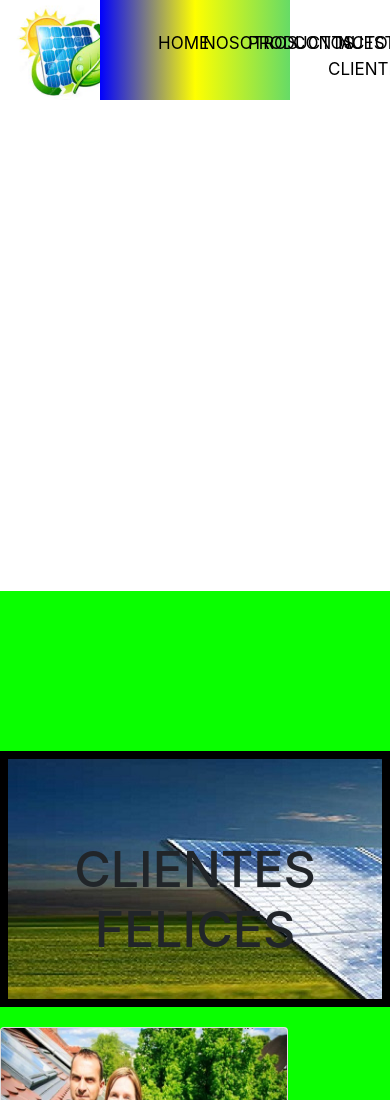
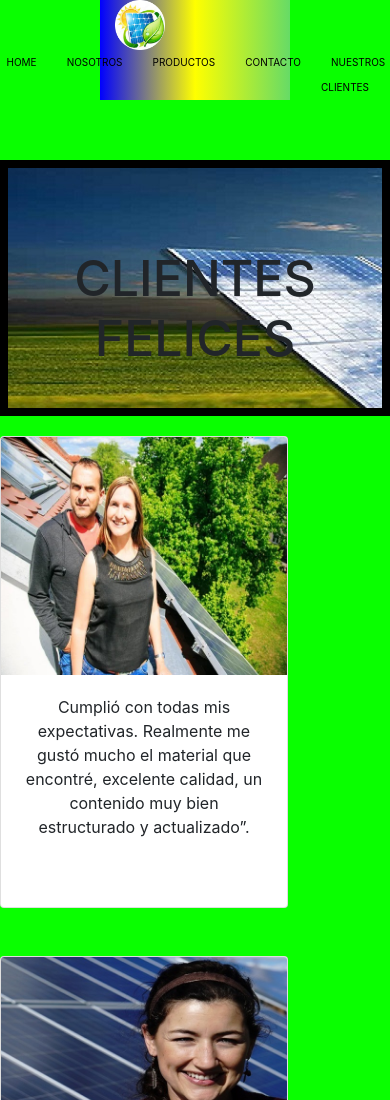
Before and after one commit to DeboEliza/Entrega-de-SASS-II-SEO, a website: page views/nuestrosClientes.html in a window 390 px wide. Shown: the top 1100 px of the page. Drawn offline with nearby package versions, Linux system fonts and the light colour scheme.

Commit message:
modificando

```diff
--- a/scss/_condicionales.scss
+++ b/scss/_condicionales.scss
@@ -12,26 +12,36 @@ header{
 			ul {display: flex;
         flex-direction: row;
         height: 30px;
-        bottom: 82px;
-        left: 10px;
+        bottom: 143px;
+        left: -184px;
         padding-left: 5px;
         margin: 10%;}
 
+     div{
+         a{
             .logotipo {
                 margin-bottom: 13cm;
                 width: 50px;
                 height: 50px;
-            margin-top: 0%;
-            margin-left: 5px;
-            transition: all 2s;}
+            }
+         }
+     } a  .logotipo {
+            margin-bottom: 13cm;
+            width: 50px;
+            height: 50px;
+        }
 
 
-    li{
+
+    .container-fluid{
+        nav{
+            ul{
+                .menu{
                          list-style-type:none;
                          color: black;
                          font-size: 10px;
+                         margin-left: 10px;
                          padding: -5px;
-      font-size: 17px;
                          width: 45px;
                          height: 51px;
                         transition: all 2s;}
@@ -40,11 +50,10 @@ header{
                          height: 100px; width: 100px;
                          padding: 10px;
                          background-color: rgb(220, 231, 231);}
+                 }
+            }
+        }
 
-    .menu{
-        font-size: 8px;
-        color: black;
-        margin-left: 10px;}
 
 
     .lista{
--- a/scss/_header.scss
+++ b/scss/_header.scss
@@ -1,4 +1,17 @@
 header{
+    position:fixed;
+     z-index: 5;
+      left:0%;
+     top: 0%;
+     right: 0%;
+     height: 100px;
+     margin: 100px;
+     margin-top: 0%;
+     display: grid;
+     grid-template-rows: 50px;
+     grid-column: 100px 10px 10px 10px 10px;
+     background:$backgroundprimario;
+
     .container-fluid{
         .nav-menu{
      position:fixed;
@@ -19,7 +32,6 @@ header{
         a{
             .logotipo{
                 margin-top: 0%;
-                width: 150px;
                 margin-left: 5px;
                 width: 100px; height: 100px;
                 transition: all 2s;
@@ -47,6 +59,17 @@ header{
 
 }
 
+header{
+    .container-fluid{
+        .div-row{
+            display: flex;
+            flex-wrap: wrap;
+            margin-right: -8px;
+            margin-left: -575px;
+        }
+    }
+}
+
 
 @media screen and (max-width: 320){
     nav {
@@ -60,3 +83,19 @@ header{
     }
 
 }
+
+
+
+
+.menu{
+    font-size: 17px;
+    color: black;
+    margin-left: 10px;
+}
+@media screen and (max-width: 320){
+                        .header {
+                            margin: 15px;
+                            margin-top: 0%;
+                            height: 50px;
+                          }
+ }
--- a/views/nuestrosClientes.html
+++ b/views/nuestrosClientes.html
@@ -12,18 +12,18 @@
 </head>
 <body>
     <!--HEADER  LOGO + NAV-->
-    <header>
+    <header class="header">
         <div>
             <a href="../index.html"><img src="../assets/img/images-logo-redondo.png" alt="logo" class="logotipo"> </a>
         </div>
         <div class="container-fluid">
-          <nav class="nav-menu">
+          <nav>
              <ul>
-                 <li><a href="../index.html">HOME</a></li>
-                 <li><a href="nosotros.html">NOSOTROS</a></li>
-                 <li><a href="productos.html">PRODUCTOS</a></li>
-                 <li><a href="contacto.html">CONTACTO</a></li>
-                 <li><a href="#">NUESTROS CLIENTES</a></li>
+                 <li><a href="../index.html" class="menu">HOME</a></li>
+                 <li><a href="nosotros.html" class="menu">NOSOTROS</a></li>
+                 <li><a href="productos.html" class="menu">PRODUCTOS</a></li>
+                 <li><a href="contacto.html" class="menu">CONTACTO</a></li>
+                 <li><a href="#" class="menu">NUESTROS CLIENTES</a></li>
              </ul>
           </nav>
         </div>
```
Also changed, not shown: views/contacto.html (+5 -5 lines), views/productos.html (+4 -2 lines), css/estilouno.css. Lines whose indentation alone changed are shown as unchanged.
